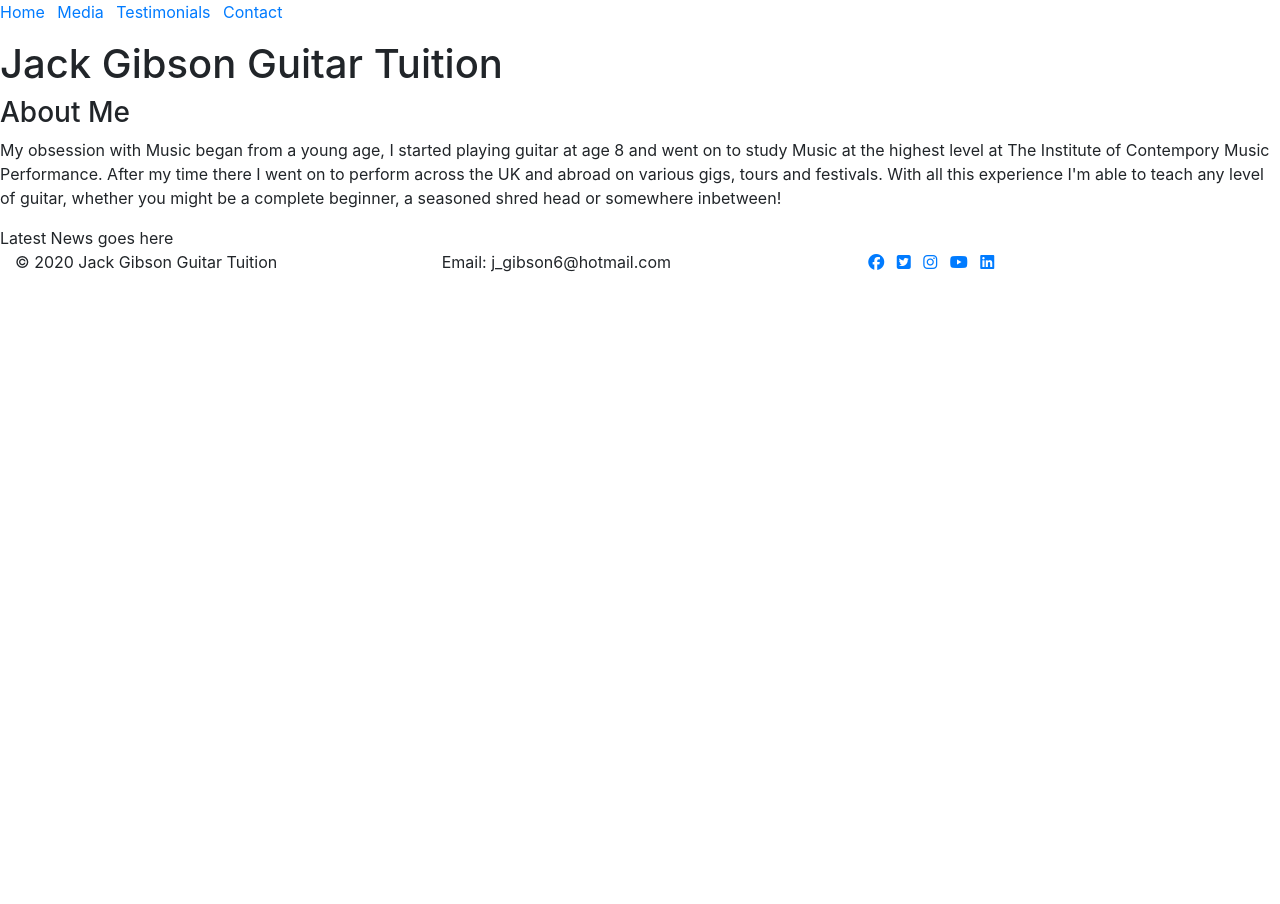
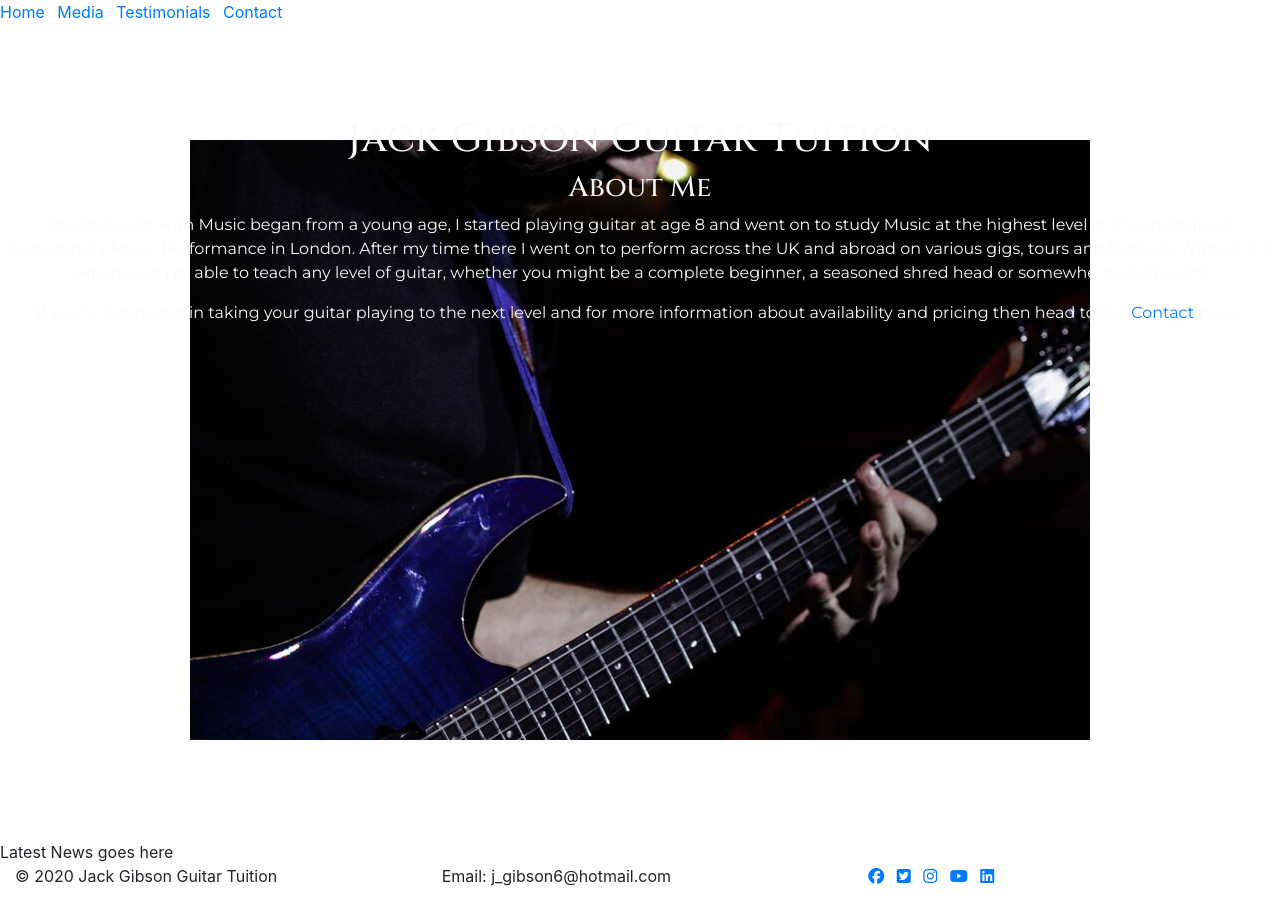
Before and after one commit to Code-Institute-Submissions/MS1---JGGT, a plain HTML site: page index.html in a window 1280 px wide. Before the commit the page ends 800 px from the top, so only its background shows below. Drawn offline with nearby package versions, Linux system fonts and the light colour scheme.

Commit message:
feature: added background image and some css styling to index.html and added contact.html, media.html and testimonials.html

```diff
--- a/assets/css/style.css
+++ b/assets/css/style.css
@@ -0,0 +1,46 @@
+@import url('https://fonts.googleapis.com/css2?family=Cinzel:wght@400;500;600;700;800;900&display=swap');
+@import url('https://fonts.googleapis.com/css2?family=Montserrat:ital,wght@0,100;0,200;0,300;0,400;0,500;0,600;0,700;0,800;0,900;1,100;1,200;1,300;1,400;1,500;1,600;1,700;1,800;1,900&display=swap');
+
+
+/*----------------------------------------------Heading*/
+
+.main-heading {
+    font-family: "Cinzel", sans-serif;
+    color: #fafafa;
+    text-align: center;
+    padding-top: 75px;
+}
+
+/*----------------------------------------------About Me*/
+
+.bg-image {
+    background: url(../images/background-img1.jpg);
+    background-position: center;
+    background-repeat: no-repeat;
+    height: 100vh;
+    width: 100%;
+    padding: 0;
+    margin: 0;
+}
+
+.about-me-heading {
+    font-family: "Cinzel", sans-serif;
+    color: #fafafa;
+    text-align: center;
+}
+
+.about-me-text {
+    font-family: "Montserrat", sans-serif;
+    color: #fafafa;
+    text-align: center;
+}
+
+.more-info-text {
+    font-family: "Montserrat", sans-serif;
+    color: #fafafa;
+    text-align: center;
+}
+
+.more-info-text a {
+    text-decoration: none;
+}
--- a/index.html
+++ b/index.html
@@ -14,9 +14,9 @@
             <div class="col-12">
                 <ul id="nav" class="list-inline">
                     <li class="list-inline-item"><a href="index.html">Home</a></li>
-                    <li class="list-inline-item"><a href="">Media</a></li>
-                    <li class="list-inline-item"><a href="">Testimonials</a></li>
-                    <li class="list-inline-item"><a href="">Contact</a></li>
+                    <li class="list-inline-item"><a href="media.html">Media</a></li>
+                    <li class="list-inline-item"><a href="testimonials.html">Testimonials</a></li>
+                    <li class="list-inline-item"><a href="contact.html">Contact</a></li>
                 </ul>
             </div>
         </div>
@@ -37,21 +37,23 @@
                 <div class="col">
                     <p class="about-me-text">My obsession with Music began from a young age,
                     I started playing guitar at age 8 and went on to study Music
-                    at the highest level at The Institute of Contempory Music Performance.
+                    at the highest level at The Institute of Contempory Music Performance in London.
                     After my time there I went on to perform across the UK and abroad on
                     various gigs, tours and festivals. With all this experience I'm able
                     to teach any level of guitar, whether you might be a complete beginner,
                     a seasoned shred head or somewhere inbetween!</p>
+                    <p class="more-info-text"> If you're interested in taking your guitar playing
+                    to the next level and for more information about availability and pricing then head to the <a href="contact.html">Contact</a> page!</p>
                 </div>
             </div>
-            <div class="row">
+        </div>
+        <div class="row">
                 <div class="col">
                     <div class="news">
                         Latest News goes here
                     </div>
                 </div>
             </div>
-        </div>
     </section>
     <footer class="container-fluid">
         <div class="row">
```
Also changed, not shown: assets/images/background-img1.jpg (added), contact.html (added), media.html (added), testimonials.html (added).
